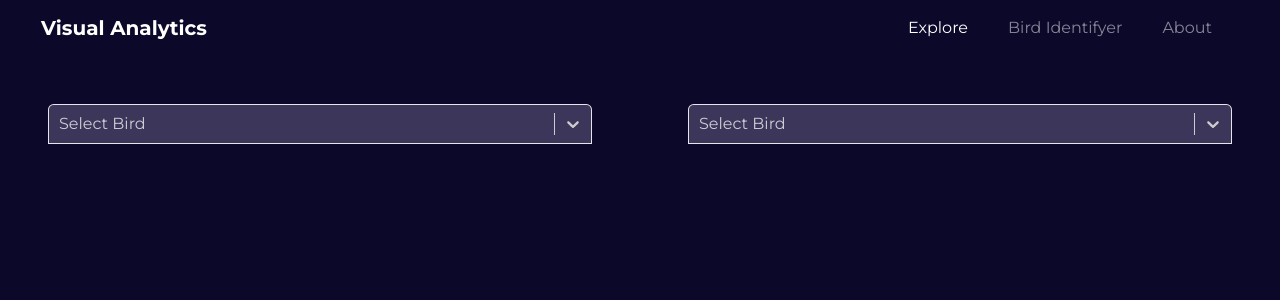
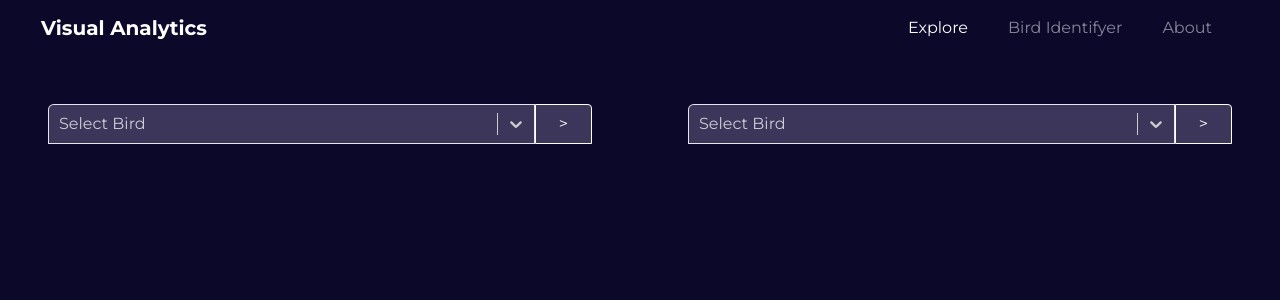
Before and after one commit to Schwar32/SE-Visual-Analytics, a React (Create React App) app in the folder reactapp/: page / in a window 1280 px wide. Shown: the top 300 px of the page. Built offline with nearby package versions, Linux system fonts and the light colour scheme; no server answers.

Commit message:
Next file button added and styled

```diff
--- a/reactapp/src/components/BirdContainer.jsx
+++ b/reactapp/src/components/BirdContainer.jsx
@@ -15,6 +15,7 @@ function BirdContainer({ container }) {
   const [location, setLocation] = useState("");
   const [file, setFile] = useState("");
   const [fileNumber, setFileNumber] = useState("");
+  const [fileCount, setFileCount] = useState("");
   const [graph, setGraph] = useState("");
   const [visType, setVisType] = useState("");
   const [image, setImage] = useState("");
@@ -64,6 +65,16 @@ function BirdContainer({ container }) {
       });
   }
 
+  useEffect(() => {
+    if (bird !== "") {
+      fetch("/api/bird-audio-files/" + bird)
+        .then((response) => response.json())
+        .then((data) => {
+          setFileCount(data.length);
+        });
+    }
+  }, [bird]);
+
   //Information updated when bird is changed
   useEffect(() => {
     if (bird !== "") {
@@ -101,15 +112,17 @@ function BirdContainer({ container }) {
     setFileNumber(0);
   };
 
-  const handleFileChange = (selection) => {
-    setFileNumber(selection.value);
-  };
-
   const handleVisChange = (selection) => {
     if (selection.value !== visType) {
       setVisType(selection.value);
     }
   };
+
+  function nextFile() {
+    if (bird !== "") {
+      setFileNumber((fileNumber + 1) % fileCount);
+    }
+  }
 
   const markers = [
     {
@@ -122,20 +135,12 @@ function BirdContainer({ container }) {
   ];
   return (
     <div className="col-lg-6 p-5">
-      <BirdDropdown handleChange={handleBirdChange}></BirdDropdown>
-
-      {bird === "" ? (
-        <div />
-      ) : (
-        /*
-        <AudioFileDropdown
-          bird={bird}
-          file={fileNumber}
-          handleChange={handleFileChange}
-        ></AudioFileDropdown>
-        */
-        <div />
-      )}
+      <div className="bird-select">
+        <BirdDropdown handleChange={handleBirdChange}></BirdDropdown>
+        <button className="next-btn" onClick={nextFile}>
+          {">"}
+        </button>
+      </div>
 
       {file === "" ? (
         <div />
--- a/reactapp/src/components/BirdDropdown.jsx
+++ b/reactapp/src/components/BirdDropdown.jsx
@@ -21,7 +21,7 @@ function BirdDropdown({ handleChange }) {
   }, []);
 
   return (
-    <div>
+    <div className="bird-dropdown" style={{ padding: 0 }}>
       <CustomSelect
         value={bird}
         options={options}
--- a/reactapp/src/components/CustomSelect.jsx
+++ b/reactapp/src/components/CustomSelect.jsx
@@ -9,8 +9,7 @@ function CustomSelect(props) {
       ...defaultStyles,
       color: COLOR,
       backgroundColor: BACKGROUND_COLOR,
-      marginBottom: "0em",
-      borderRadius: ".35em .35em 0 0",
+      borderRadius: ".35em 0em 0 0",
       borderColor: "#ffffffdf",
       borderWidth: "1px",
       height: "2.5em",
--- a/reactapp/src/styles/App.css
+++ b/reactapp/src/styles/App.css
@@ -144,4 +144,30 @@ h5 {
     aspect-ratio: 5/4.5;
     width: 100%;
   }
+  .next-btn {
+    flex-grow: 0.5;
+  }
 }
+
+.bird-select {
+  display: flex;
+  flex: 1fr 1fr;
+}
+
+.next-btn {
+  flex-grow: 0.1;
+  height: 2.5em;
+  border: 1px solid white;
+  background-color: #3b365a;
+  text-align: center;
+  color: white;
+  border-radius: 0 0.25em 0 0;
+}
+
+.next-btn:active {
+  background-color: #6f67a9;
+}
+
+.bird-dropdown {
+  flex-grow: 1;
+}
```
